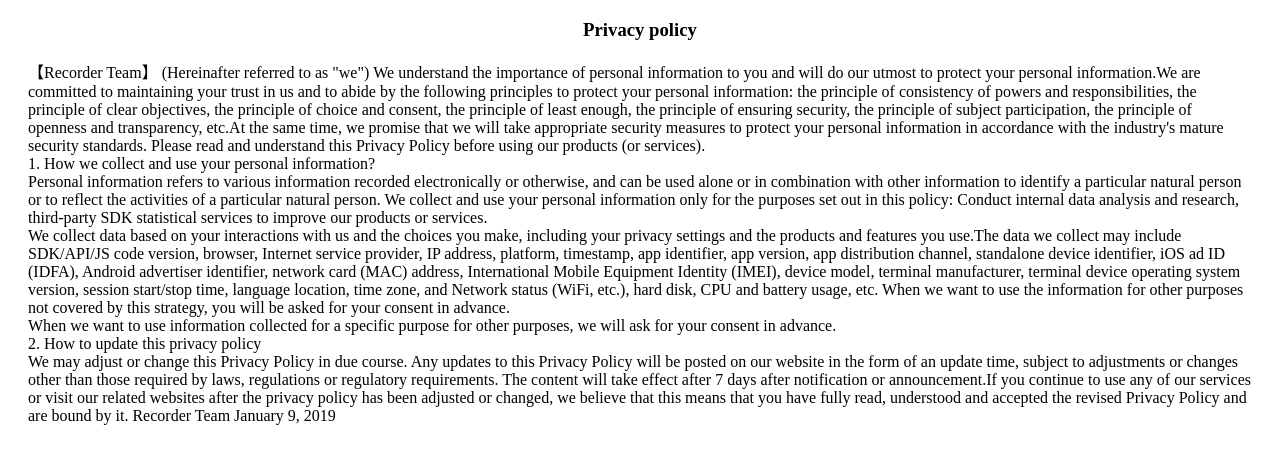
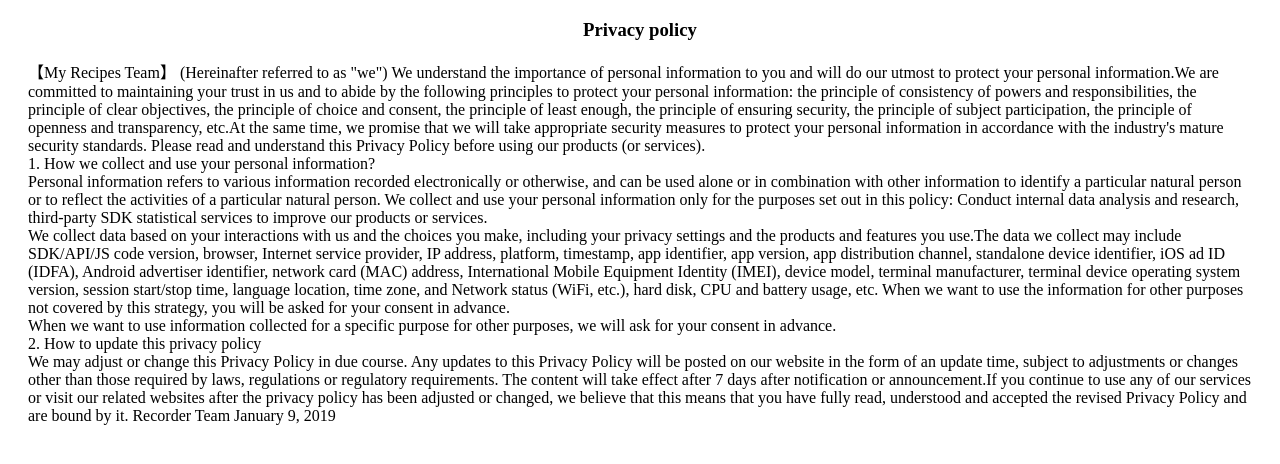
Before and after one commit to kimbleyZ/privacityPages, a plain HTML site: page index.html in a window 1280 px wide. Drawn offline with Linux system fonts and the light colour scheme.

Commit message:
Update index.html
My Recipes

```diff
--- a/index.html
+++ b/index.html
@@ -13,7 +13,7 @@
 	</div>
 	<div style="margin: 0px 20px">
 
-【Recorder Team】 (Hereinafter referred to as "we") We understand the importance of personal information to you and will do our utmost to protect your personal information.We are committed to maintaining your trust in us and to abide by the following principles to protect your personal information: the principle of consistency of powers and responsibilities, the principle of clear objectives, the principle of choice and consent, the principle of least enough, the principle of ensuring security, the principle of subject participation, the principle of openness and transparency, etc.At the same time, we promise that we will take appropriate security measures to protect your personal information in accordance with the industry's mature security standards.
+【My Recipes Team】 (Hereinafter referred to as "we") We understand the importance of personal information to you and will do our utmost to protect your personal information.We are committed to maintaining your trust in us and to abide by the following principles to protect your personal information: the principle of consistency of powers and responsibilities, the principle of clear objectives, the principle of choice and consent, the principle of least enough, the principle of ensuring security, the principle of subject participation, the principle of openness and transparency, etc.At the same time, we promise that we will take appropriate security measures to protect your personal information in accordance with the industry's mature security standards.
 Please read and understand this Privacy Policy before using our products (or services).
 <br>
 1. How we collect and use your personal information?
```
